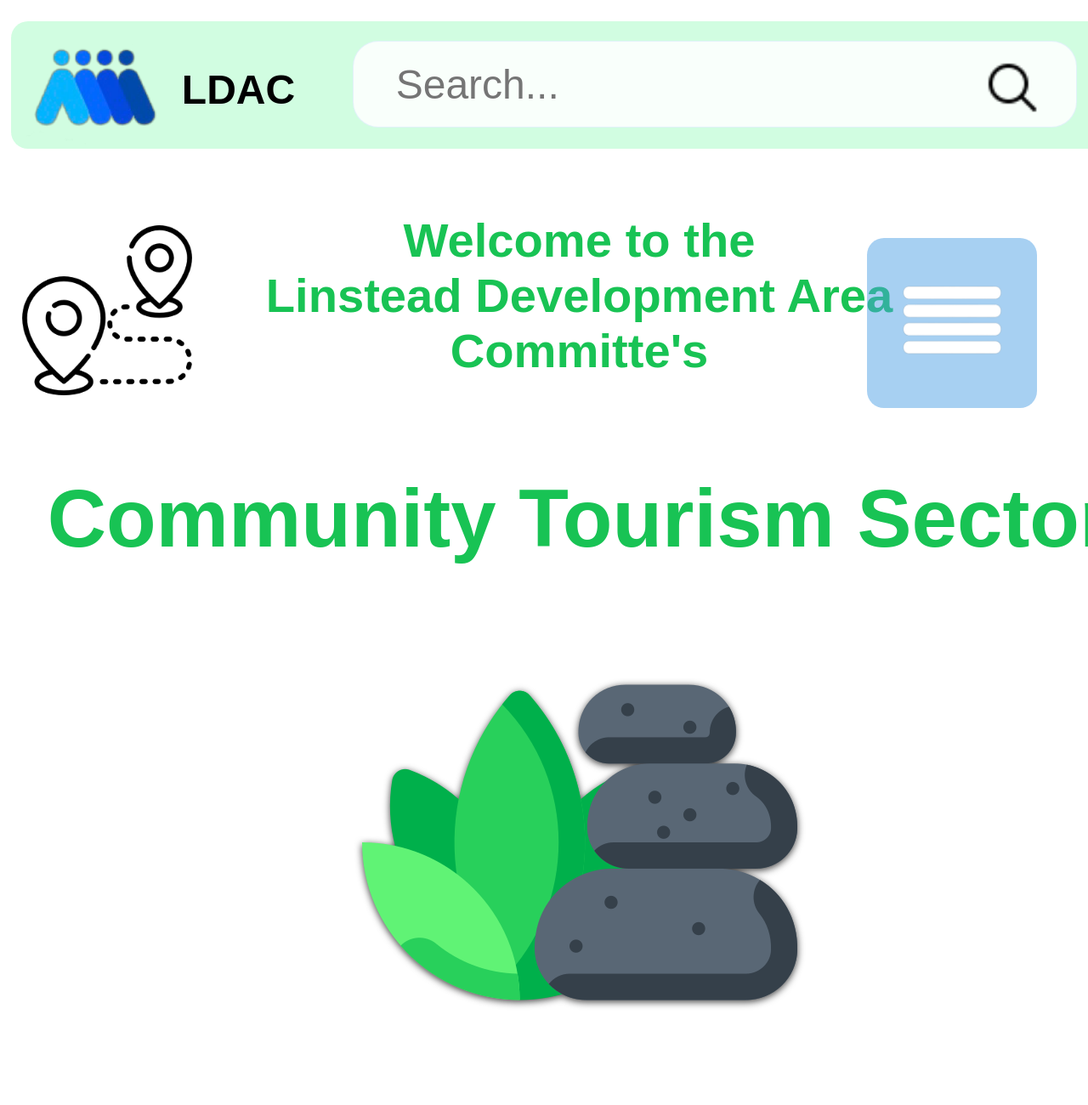
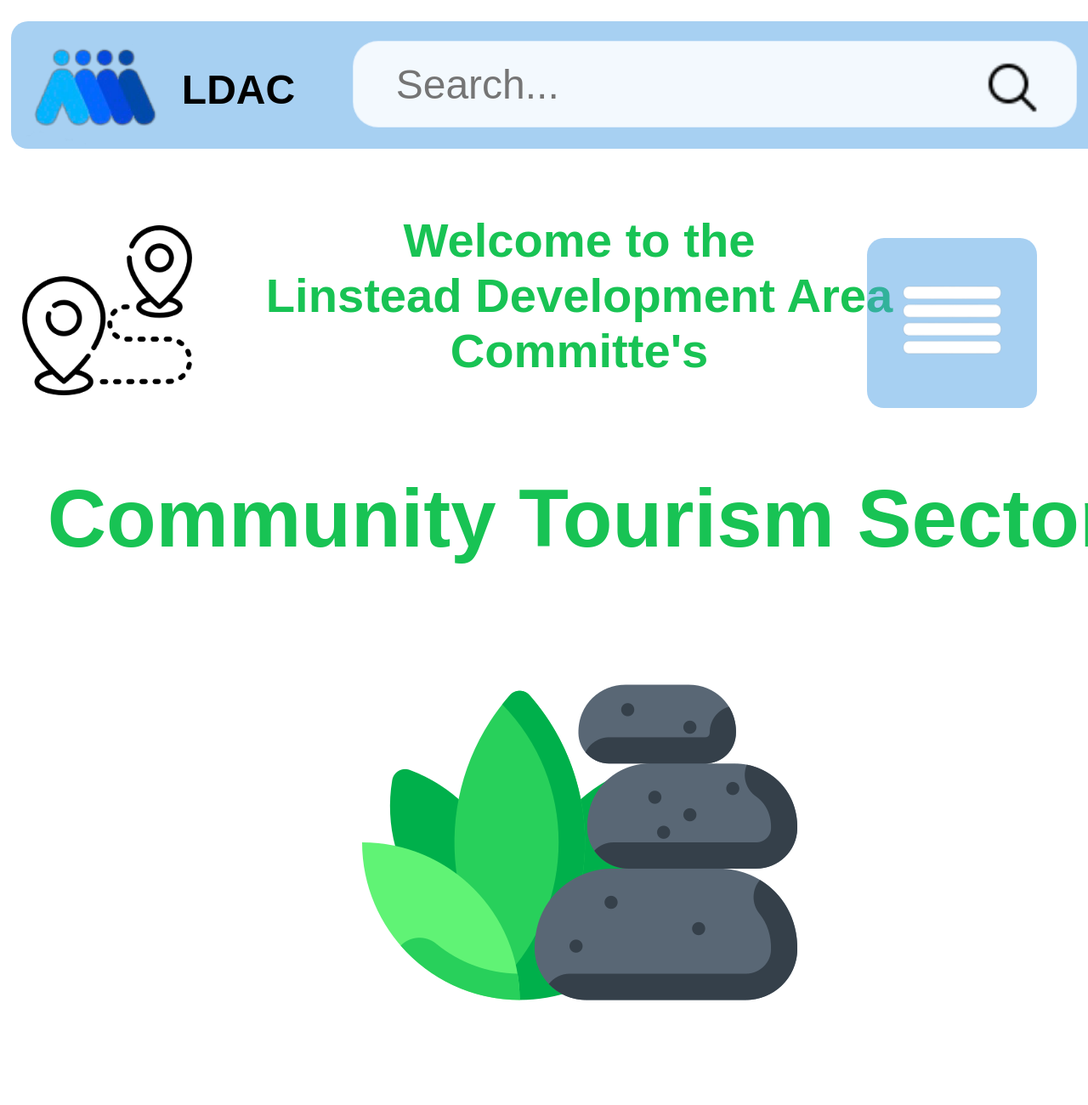
Before and after one commit to NewPerson10/LDAC-Community-Tourism, a plain HTML site: page index.html in a window 1280 px wide. Shown: the top 1300 px of the page at 85% size. Drawn offline with Linux system fonts and the light colour scheme.

Commit message:
Add files via upload

```diff
--- a/CommunityTourism.css
+++ b/CommunityTourism.css
@@ -15,7 +15,7 @@
         width: 1339px;
         height: 150px;
         position: absolute;
-        background-color: #17f56532;
+        background-color: #4ea0e47e;
         border-radius:20px;
         z-index: 1;
         left: 13px;
@@ -177,13 +177,13 @@
     }
     #img1{
         width: 200px;
+        float: left;
         margin-left: -400px;
         position: absolute;
         margin-top: -400px;
     }
     #img2{
         margin-top: 70px;
-        filter: drop-shadow(0 2px 4px rgba(0, 0, 0, 0.751));
     }
 
     #tourism{
```
